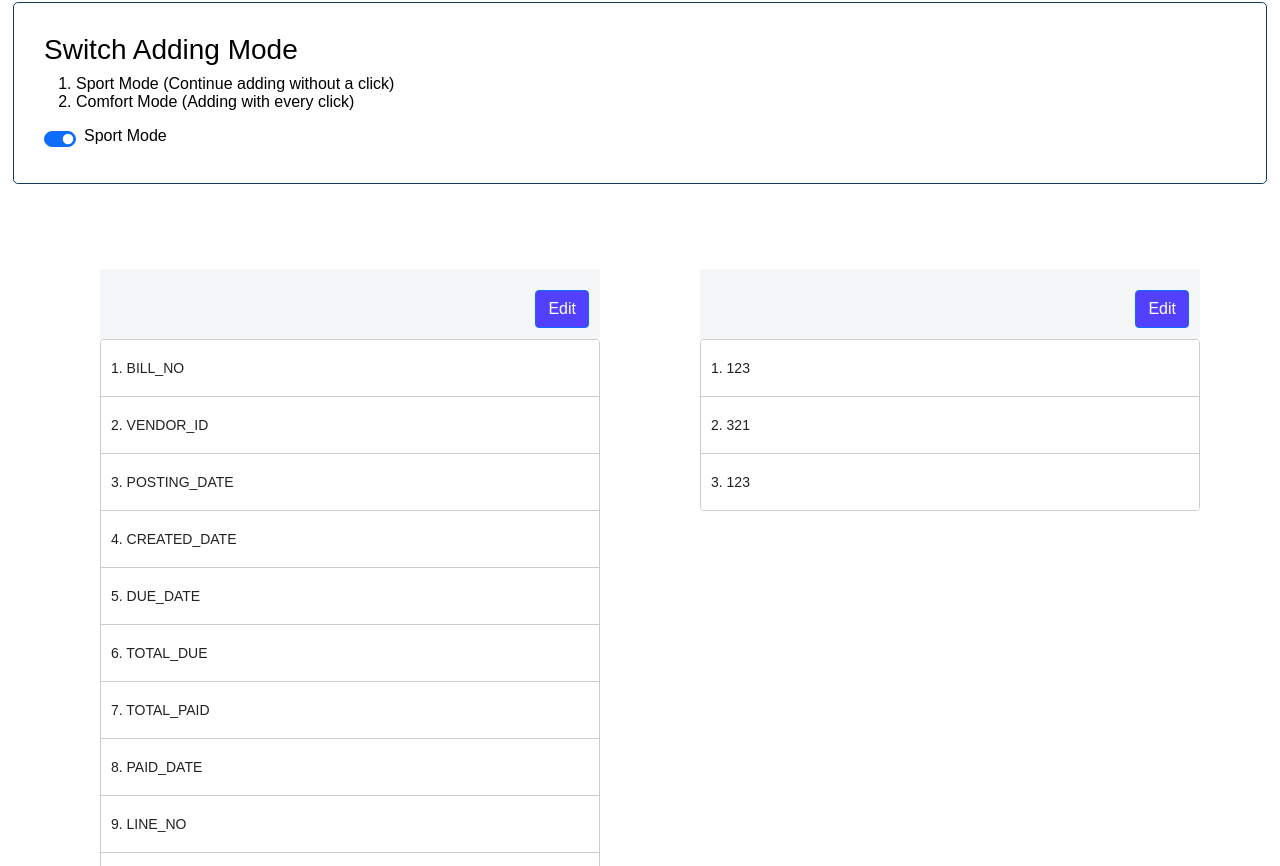
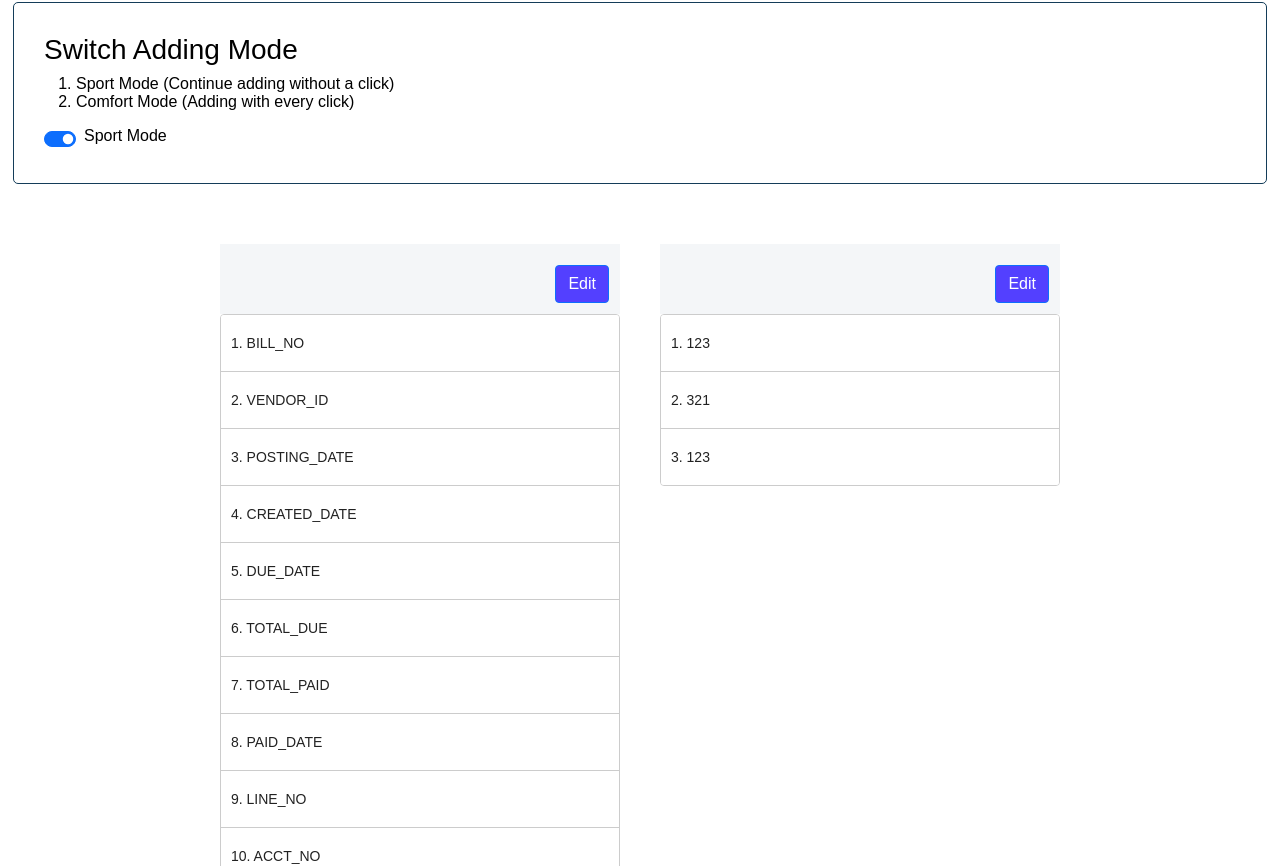
Before and after one commit to yuchilai/APExcelConvert, an Angular app: page / in a window 1280 px wide. Shown: the part 874-1740 px from the top of the page. Built offline with nearby package versions, Linux system fonts and the light colour scheme.

Commit message:
4 files modified

```diff
--- a/src/app/app.component.css
+++ b/src/app/app.component.css
@@ -14,18 +14,6 @@ p {
   border-radius: 5px;
   padding: 30px;
   margin: 5px;
-}
-
-.order-list,
-.edit-list {
-  width: 500px;
-  max-width: 100%;
-  border: solid 1px #ccc;
-  min-height: 60px;
-  display: block;
-  background: white;
-  border-radius: 4px;
-  overflow: hidden;
 }
 
 .order-box {
@@ -88,23 +76,13 @@ p {
   transition: transform 250ms cubic-bezier(0, 0, 0.2, 1);
 }
 
-.btn-box {
-  display: flex;
-  justify-content: flex-end;
-  margin-top: 25px;
-  /* margin-bottom: 5px; */
-  padding: 20px 10px 10px 5px;
-  border: solid 1px rgb(244,246,248);
-  background-color: rgb(244,246,248);
+#displayed-edit-btn {
+  background-color: rgb(83, 64, 255);
 }
 
-#displayed-edit-btn{
-  background-color: rgb(83,64,255);
-}
-
-#displayed-edit-btn:hover{
+#displayed-edit-btn:hover {
   background-color: #1800f3;
-  transition: all .2s ease-in-out;
+  transition: all 0.2s ease-in-out;
   transform: scale(1.09);
 }
 
@@ -177,19 +155,41 @@ p {
 
 .list-box {
   width: 100%;
-
 }
 
 .displayed-list {
-  margin: 10px;
+  padding: 10px;
   display: flex;
   justify-content: center;
   flex-wrap: wrap;
-  width: 100%;
 }
 
-.displayed-list-container{
-  margin: 50px;
+.displayed-list-container {
+  margin: 20px;
+}
+
+.btn-box {
+  display: flex;
+  justify-content: flex-end;
+  margin-top: 25px;
+  /* margin-bottom: 5px; */
+  padding: 20px 10px 10px 5px;
+  border: solid 1px rgb(244, 246, 248);
+  background-color: rgb(244, 246, 248);
+  width: 400px;
+  max-width: 100%;
+}
+
+.order-list,
+.edit-list {
+  width: 400px;
+  max-width: 100%;
+  border: solid 1px #ccc;
+  min-height: 60px;
+  display: block;
+  background: white;
+  border-radius: 4px;
+  overflow: hidden;
 }
 
 .adding-mode {
--- a/src/app/app.component.html
+++ b/src/app/app.component.html
@@ -133,8 +133,16 @@
     <path d="M1.293 1.293a1 1 0 0 1 1.414 0L8 6.586l5.293-5.293a1 1 0 1 1 1.414 1.414L9.414 8l5.293 5.293a1 1 0 0 1-1.414 1.414L8 9.414l-5.293 5.293a1 1 0 0 1-1.414-1.414L6.586 8 1.293 2.707a1 1 0 0 1 0-1.414z"/>
   </svg>
 </button> -->
-  <div *ngIf="isEdit" cdkDropList class="edit-list" (cdkDropListDropped)="drop($event)">
-
+  <div *ngIf="isEdit" class="edit-container">
+    <div class="btn-box">
+      <button type="button" class="btn btn-primary" id="displayed-edit-btn" (click)=closeEditing()>
+        Edit
+      </button>
+      <button type="button" class="btn btn-primary" id="displayed-edit-btn" (click)=saveEditing()>
+       Save
+    </button>
+    </div>
+    <div cdkDropList class="edit-list" (cdkDropListDropped)="drop($event)">
       <div class="edit-box" *ngFor="let item of invoiceKeyList; let i = index" cdkDrag>
         <div class="example-custom-placeholder" *cdkDragPlaceholder></div>
         {{ i+1 }}. {{ item }}
@@ -157,6 +165,8 @@
     </div>
   </div> -->
     </div>
+  </div>
+
 </div>
 <div class="footer"></div>
 
--- a/src/app/app.component.ts
+++ b/src/app/app.component.ts
@@ -275,8 +275,16 @@ export class AppComponent {
 
   editOrder(item): void {
     this.invoiceKeyList = item;
-    this.isEdit = !this.isEdit;
+    this.isEdit = true;
     this.isAdding = false;
+  }
+
+  closeEditing(): void{
+    this.isEdit = false;
+  }
+
+  saveEditing(): void{
+    this.isEdit = false;
   }
 
   changeAcceptedFile(): void {
```
Also changed, not shown: src/styles.css (line endings or trailing spaces). Lines whose indentation alone changed are shown as unchanged.
